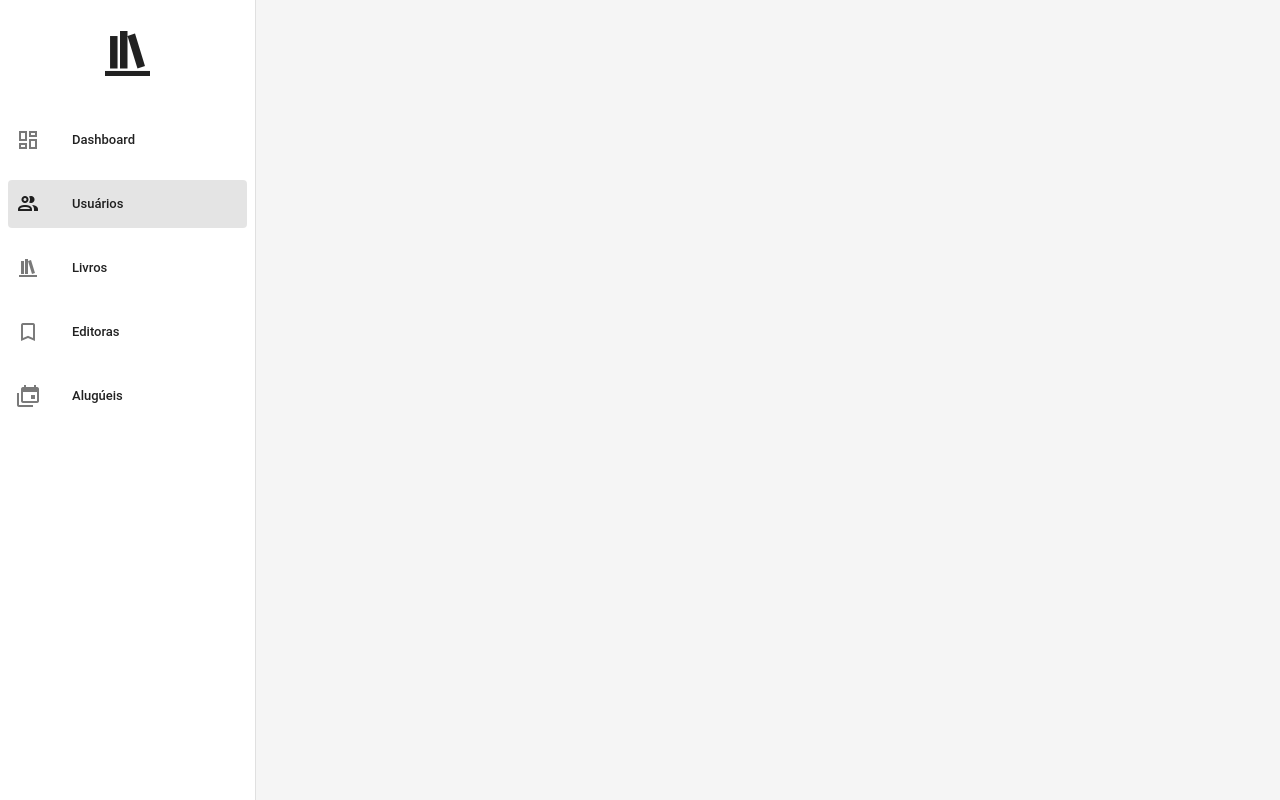
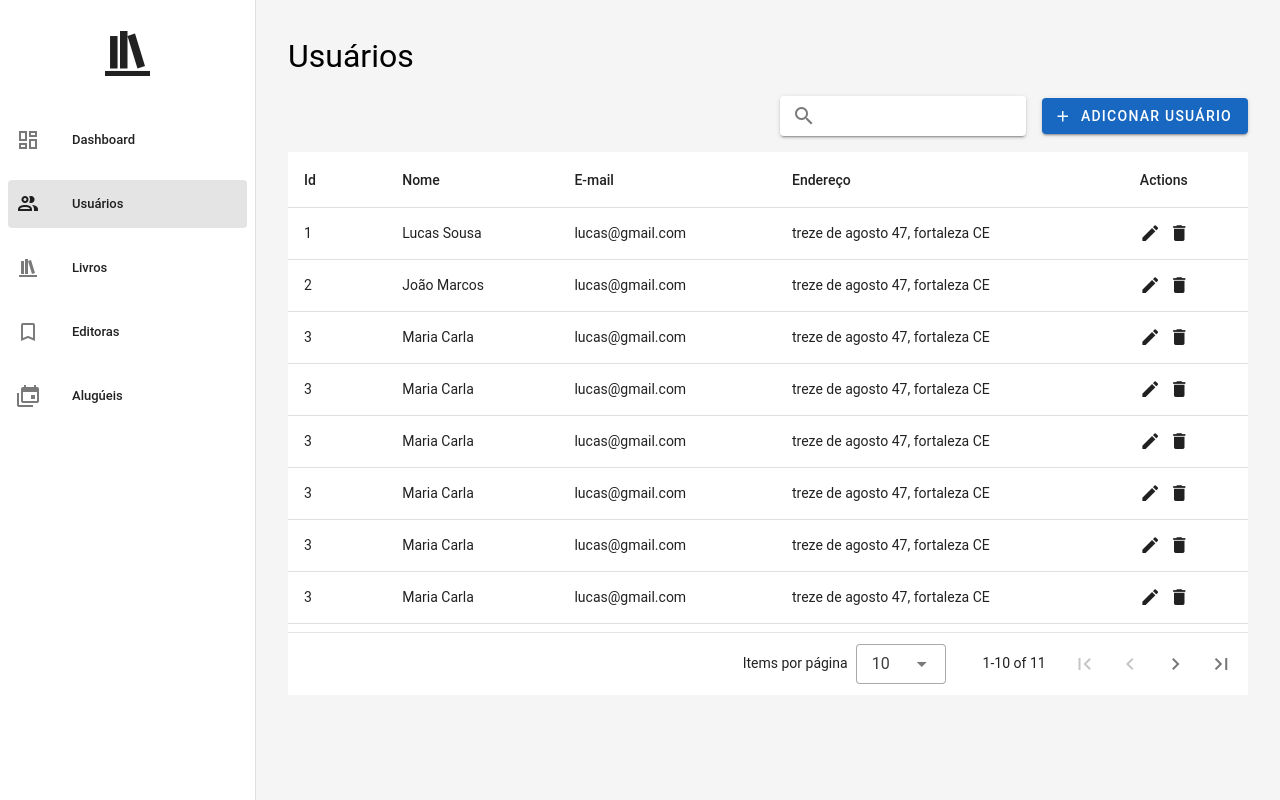
Before and after one commit to LucasSous/vue3-bookstore, a Vue app: page /users in a window 1280 px wide. Built offline with nearby package versions, Linux system fonts and the light colour scheme.

Commit message:
new changes

```diff
--- a/components.d.ts
+++ b/components.d.ts
@@ -10,6 +10,7 @@ declare module 'vue' {
     ButtonComponent: typeof import('./src/components/ButtonComponent.vue')['default']
     RouterLink: typeof import('vue-router')['RouterLink']
     RouterView: typeof import('vue-router')['RouterView']
+    TextFieldComponent: typeof import('./src/components/TextFieldComponent.vue')['default']
     TitleComponent: typeof import('./src/components/TitleComponent.vue')['default']
   }
 }
--- /dev/null
+++ b/src/components/TextFieldComponent.vue
@@ -0,0 +1,22 @@
+<template>
+  <v-text-field
+    :label="props.label"
+    :placeholder="props.placeholder"
+    :prepend-inner-icon="props.prependIcon"
+    :value="props.value"
+    single-line
+    variant="solo"
+    hide-details
+    density="compact"
+    class="mr-4"
+  ></v-text-field>
+</template>
+
+<script lang="ts" setup>
+const props = defineProps({
+  label: String,
+  placeholder: String,
+  prependIcon: String,
+  value: String,
+});
+</script>
--- a/src/layouts/MainLayout.vue
+++ b/src/layouts/MainLayout.vue
@@ -1,7 +1,7 @@
 <template>
   <v-app>
     <v-layout>
-      <v-navigation-drawer>
+      <v-navigation-drawer style="height: 100vh; position: fixed">
         <v-container class="d-flex justify-center pa-6">
           <v-icon icon="mdi-bookshelf" size="60"> </v-icon>
         </v-container>
--- a/src/pages/DashboardPage.vue
+++ b/src/pages/Dashboard/DashboardPage.vue
@@ -1,7 +1,5 @@
 <template>
-  <v-container>
-    <TitleComponent title="Dashboard" />
-  </v-container>
+  <TitleComponent title="Dashboard" />
 </template>
 
 <script lang="ts" setup>
--- /dev/null
+++ b/src/pages/Users/UsersPage.vue
@@ -0,0 +1,120 @@
+<template>
+  <TitleComponent title="Usuários" />
+  <v-row justify="end">
+    <v-col cols="12" sm="10" md="8" lg="6">
+      <v-container class="d-flex justify-end align-center px-0">
+        <TextFieldComponent
+          v-model="search"
+          label="Pesquisar"
+          prepend-icon="mdi-magnify"
+        />
+        <ButtonComponent title="Adiconar Usuário" prepend-icon="mdi-plus" />
+      </v-container>
+    </v-col>
+  </v-row>
+  <v-data-table
+    :headers="headers"
+    :items="desserts"
+    :search="search"
+    :fixed-header="true"
+    height="60vh"
+    items-per-page-text="Items por página"
+    items-per-page="10"
+  >
+    <template v-slot:item.actions="{ item }">
+      <v-icon class="me-2"> mdi-pencil </v-icon>
+      <v-icon> mdi-delete </v-icon>
+    </template>
+  </v-data-table>
+</template>
+
+<script lang="ts" setup>
+import ButtonComponent from '@/components/ButtonComponent.vue';
+import TitleComponent from '@/components/TitleComponent.vue';
+import TextFieldComponent from '@/components/TextFieldComponent.vue';
+import { ref } from 'vue';
+
+const search = ref<string>('');
+
+const headers = [
+  {
+    title: 'Id',
+    key: 'id',
+  },
+  { title: 'Nome', key: 'name' },
+  { title: 'E-mail', key: 'email' },
+  { title: 'Endereço', key: 'address' },
+  { title: 'Actions', key: 'actions', sortable: false },
+];
+
+const desserts = [
+  {
+    id: '1',
+    name: 'Lucas Sousa',
+    email: 'lucas@gmail.com',
+    address: 'treze de agosto 47, fortaleza CE',
+  },
+  {
+    id: '2',
+    name: 'João Marcos',
+    email: 'lucas@gmail.com',
+    address: 'treze de agosto 47, fortaleza CE',
+  },
+  {
+    id: '3',
+    name: 'Maria Carla',
+    email: 'lucas@gmail.com',
+    address: 'treze de agosto 47, fortaleza CE',
+  },
+  {
+    id: '3',
+    name: 'Maria Carla',
+    email: 'lucas@gmail.com',
+    address: 'treze de agosto 47, fortaleza CE',
+  },
+  {
+    id: '3',
+    name: 'Maria Carla',
+    email: 'lucas@gmail.com',
+    address: 'treze de agosto 47, fortaleza CE',
+  },
+  {
+    id: '3',
+    name: 'Maria Carla',
+    email: 'lucas@gmail.com',
+    address: 'treze de agosto 47, fortaleza CE',
+  },
+  {
+    id: '3',
+    name: 'Maria Carla',
+    email: 'lucas@gmail.com',
+    address: 'treze de agosto 47, fortaleza CE',
+  },
+  {
+    id: '3',
+    name: 'Maria Carla',
+    email: 'lucas@gmail.com',
+    address: 'treze de agosto 47, fortaleza CE',
+  },
+  {
+    id: '3',
+    name: 'Maria Carla',
+    email: 'lucas@gmail.com',
+    address: 'treze de agosto 47, fortaleza CE',
+  },
+  {
+    id: '3',
+    name: 'Maria Carla',
+    email: 'lucas@gmail.com',
+    address: 'treze de agosto 47, fortaleza CE',
+  },
+  {
+    id: '3',
+    name: 'Maria Carla',
+    email: 'lucas@gmail.com',
+    address: 'treze de agosto 47, fortaleza CE',
+  },
+];
+
+//
+</script>
```
Also changed, not shown: src/pages/UsersPage.vue (deleted, +0 -7 lines), src/router/routes.ts (+17 -5 lines), typed-router.d.ts (+5 -5 lines), src/pages/Books/BooksPage.vue (renamed from src/pages/BooksPage.vue), src/pages/Publishers/PublishersPage.vue (renamed from src/pages/PublishersPage.vue), src/pages/Rents/RentsPage.vue (renamed from src/pages/RentsPage.vue).
